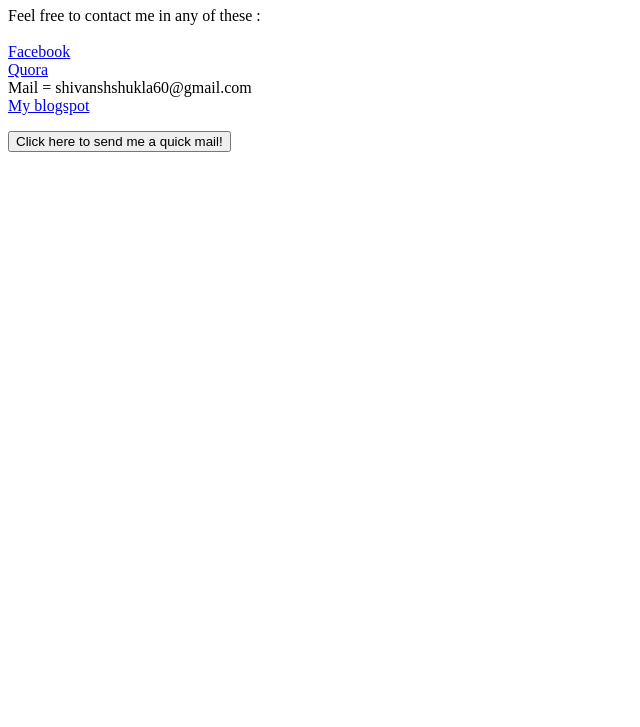
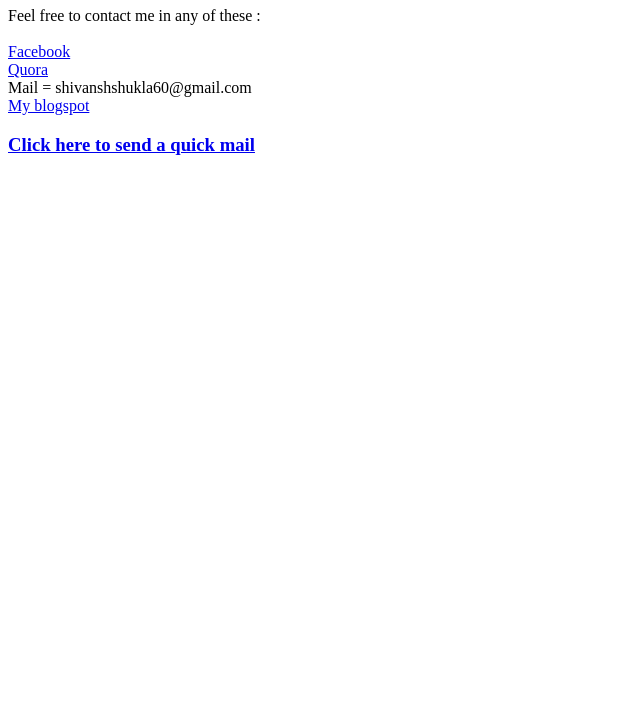
Before and after one commit to shivansh1102/mypersonalwebsitetry1.0, a plain HTML site: page contact.html in a window 1280 px wide. Shown: the part 73-800 px from the top of the page, without its empty margins (0-640 px from the left). Drawn offline with Linux system fonts and the light colour scheme.

Commit message:
restored

```diff
--- a/contact.html
+++ b/contact.html
@@ -14,9 +14,7 @@
     <a href="https://www.quora.com/profile/Shivansh-Shukla-6">Quora</a><br>
     Mail = shivanshshukla60@gmail.com <br>
     <a href="https://beaniitianshivansh11.blogspot.com/">My blogspot</a> <br>
-    <form  action="inputs.html" method="post">
-      <input type="submit" name="" value="Click here to send me a quick mail!">
-    </form>
+    <h3><a href="inputs.html">Click here to send a quick mail</a></h3>
   </p>
 </body>
 
```
